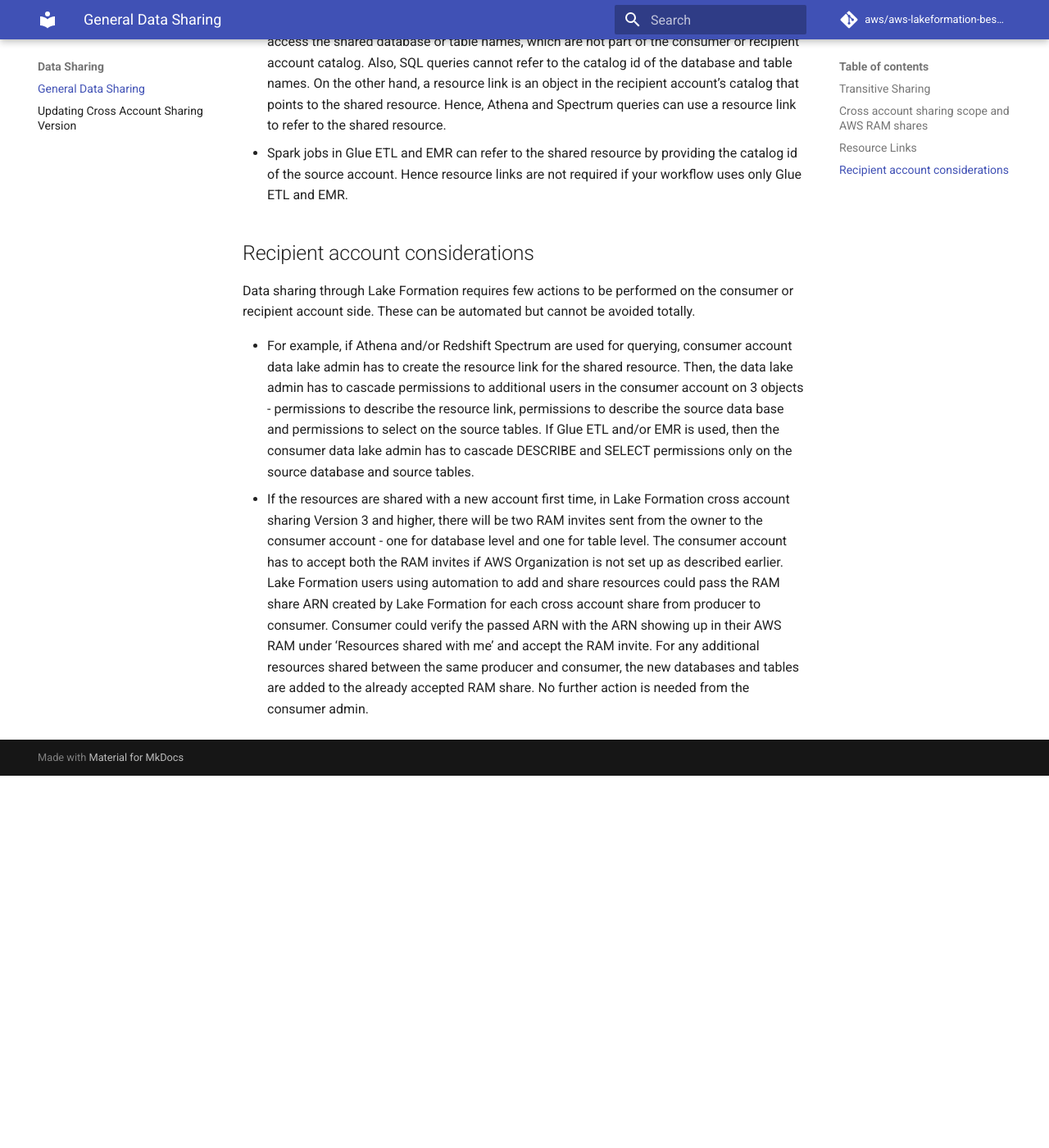
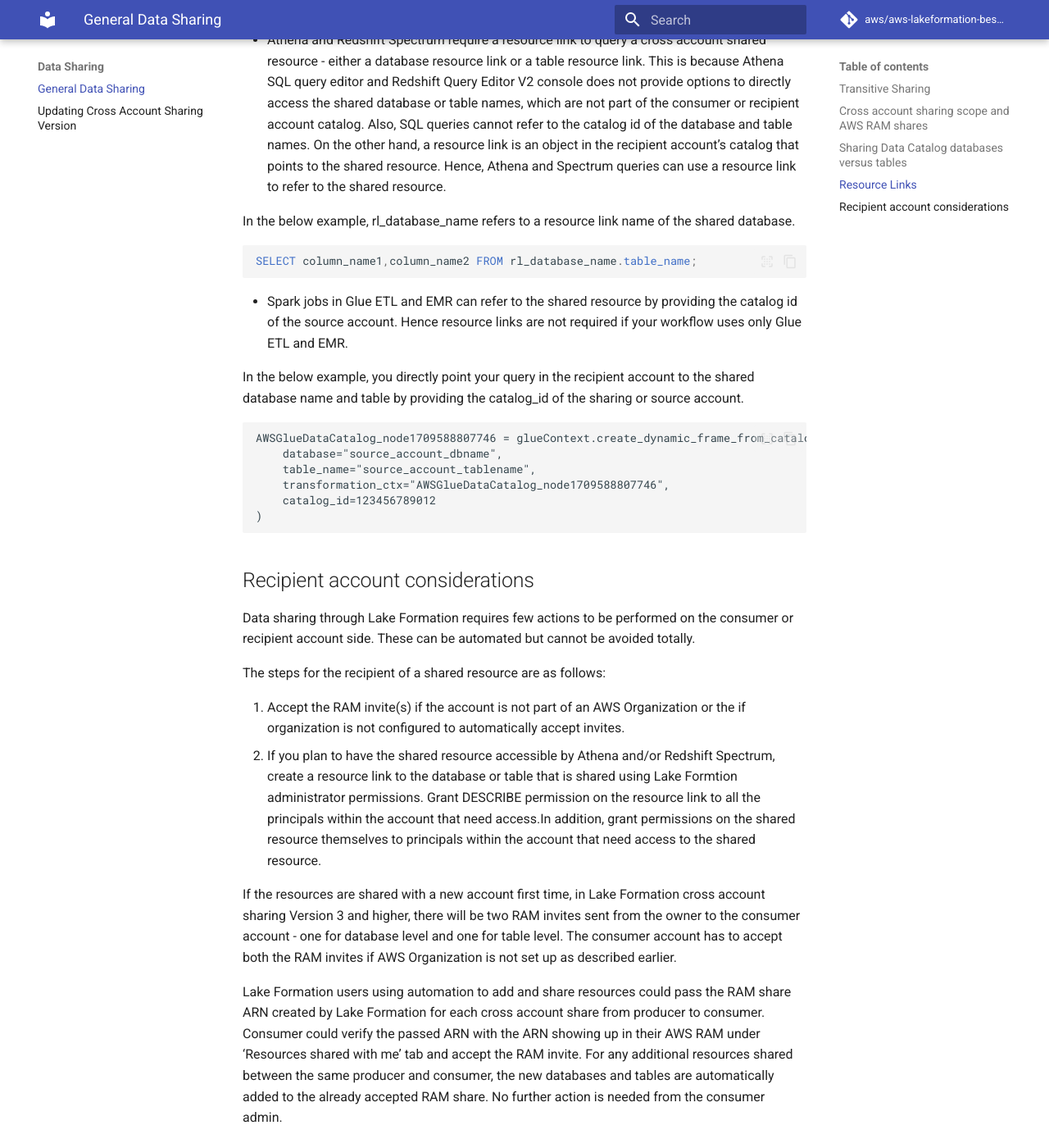
Before and after one commit to aws/aws-lakeformation-best-practices, an MkDocs documentation site: the page built from content/data-sharing/general-data-sharing.md, in a window 1280 px wide and 1400 px high, scrolled down 1442 px. Shown: the whole window at 82% size. Built offline with MkDocs 1.6.1 and Material for MkDocs 9.7.7, drawn with Linux system fonts in a browser that asks for light colours; comment, search, counter and statistics services are not loaded; before the commit the page ends 2388 px from its top, so only the background shows below that; some of the changed text lies outside the part shown.

Commit message:
Adding changes as per feedback received.

````diff
--- a/content/data-sharing/general-data-sharing.md
+++ b/content/data-sharing/general-data-sharing.md
@@ -12,10 +12,13 @@
 
 ![RAM settings for sharing](images/RAM-setting-for-sharing.png)
 
-Enabling sharing with AWS Organizations auto-accepts the RAM invites created by Lake Formation.
+By checking the box, you enable sharing with AWS Organizations. Now, sharing to an AWS Organization in Lake Formation auto-accepts the RAM invites created by Lake Formation.
 
 * If resources are shared at account level, then the  shared resources are visible to the Lake Formation admin on the consumer account, without having to accept the RAM invites. Using automation, you can create resource links and cascade permissions to additional users in the consumer account.
 * If resources are shared directly to a cross account IAM principal, the shared resources are not visible to the Lake Formation admin in the recipient account. The IAM principal in the recipient account would see the shared resources. For the IAM principal level cross account share, the recipient principal should have permissions to create resource links- either create database permissions for creating resource link of a shared database or create table permission inside a database for creating resource link of the shared table.
+
+
+## Sharing Data Catalog databases versus tables
 
 
 When you share a database or table through Lake Formation from one account to another, we recommend to share at the Database level instead of individual table level share wherever you can. This is because you will need to create a resource link on the shared resource on the consumer account, if you plan to use Athena or Redshift Spectrum for querying the shared resource. Creating a database resource link is much easier and all tables could be referenced using rl_source_database.source_tablename. This is easier compared to creating resource links for individual shared tables.
@@ -24,15 +27,36 @@
 ## Resource Links
 
 * Athena and Redshift Spectrum require a resource link to query a cross account shared resource - either a database resource link or a table resource link. This is because Athena SQL query editor and Redshift Query Editor V2 console does not provide options to directly access the shared database or table names, which are not part of the consumer or recipient account catalog. Also, SQL queries cannot refer to the catalog id of the database and table names. On the other hand, a resource link is an object in the recipient account’s catalog  that points to the shared resource. Hence, Athena and Spectrum queries can use a resource link to refer to the shared resource.
+
+In the below example, rl_database_name refers to a resource link name of the shared database.
+
+```sql
+SELECT column_name1,column_name2 FROM rl_database_name.table_name;
+```
+
 * Spark jobs in Glue ETL and EMR can refer to the shared resource by providing the catalog id of the source account. Hence resource links are not required if your workflow uses only Glue ETL and EMR.
 
+In the below example, you directly point your query in the recipient account to the shared database name and table by providing the catalog_id of the sharing or source account.
 
+```
+AWSGlueDataCatalog_node1709588807746 = glueContext.create_dynamic_frame_from_catalog(
+    database="source_account_dbname",
+    table_name="source_account_tablename",
+    transformation_ctx="AWSGlueDataCatalog_node1709588807746",
+    catalog_id=123456789012
+)
+```
 
 ## Recipient account considerations
 
 
 Data sharing through Lake Formation requires few actions to be performed on the consumer or recipient account side. These can be automated but cannot be avoided totally.
 
+The steps for the recipient of a shared resource are as follows:
 
-* For example, if Athena and/or Redshift Spectrum are used for querying, consumer account data lake admin has to create the resource link for the shared resource. Then, the data lake admin has to cascade permissions to additional users in the consumer account on 3 objects - permissions to describe the resource link, permissions to describe the source data base and permissions to select on the source tables. If Glue ETL and/or EMR is used, then the consumer data lake admin has to cascade DESCRIBE and SELECT permissions only on the source database and source tables.
-* If the resources are shared with a new account first time, in Lake Formation cross account sharing Version 3 and higher, there will be two RAM invites sent from the owner to the consumer account - one for database level and one for table level. The consumer account has to accept both the RAM invites if AWS Organization is not set up as described earlier. Lake Formation users using automation to add and share resources could pass the RAM share ARN created by Lake Formation for each cross account share from producer to consumer. Consumer could verify the passed ARN with the ARN showing up in their AWS RAM under ‘Resources shared with me’ and accept the RAM invite. For any additional resources shared between the same producer and consumer, the new databases and tables are added to the already accepted RAM share. No further action is needed from the consumer admin.
+1. Accept the RAM invite(s) if the account is not part of an AWS Organization or the if organization is not configured to automatically accept invites.
+2. If you plan to have the shared resource accessible by Athena and/or Redshift Spectrum, create a resource link to the database or table that is shared using Lake Formtion administrator permissions. Grant DESCRIBE permission on the resource link to all the principals within the account that need access.In addition, grant permissions on the shared resource themselves to principals within the account that need access to the shared resource.
+
+If the resources are shared with a new account first time, in Lake Formation cross account sharing Version 3 and higher, there will be two RAM invites sent from the owner to the consumer account - one for database level and one for table level. The consumer account has to accept both the RAM invites if AWS Organization is not set up as described earlier.
+
+Lake Formation users using automation to add and share resources could pass the RAM share ARN created by Lake Formation for each cross account share from producer to consumer. Consumer could verify the passed ARN with the ARN showing up in their AWS RAM under ‘Resources shared with me’ tab and accept the RAM invite. For any additional resources shared between the same producer and consumer, the new databases and tables are automatically added to the already accepted RAM share. No further action is needed from the consumer admin.
````
Also changed, not shown: content/adopting-lake-formation/considerations-when-adopting-lake-formation.md (+1 -1 lines), content/adopting-lake-formation/general-best-practices.md (+6 -4 lines), content/adopting-lake-formation/lake-formation-adoption-modes.md (+1 -1 lines), content/data-sharing/updating-cross-account-sharing-versions.md (+3 -3 lines).
